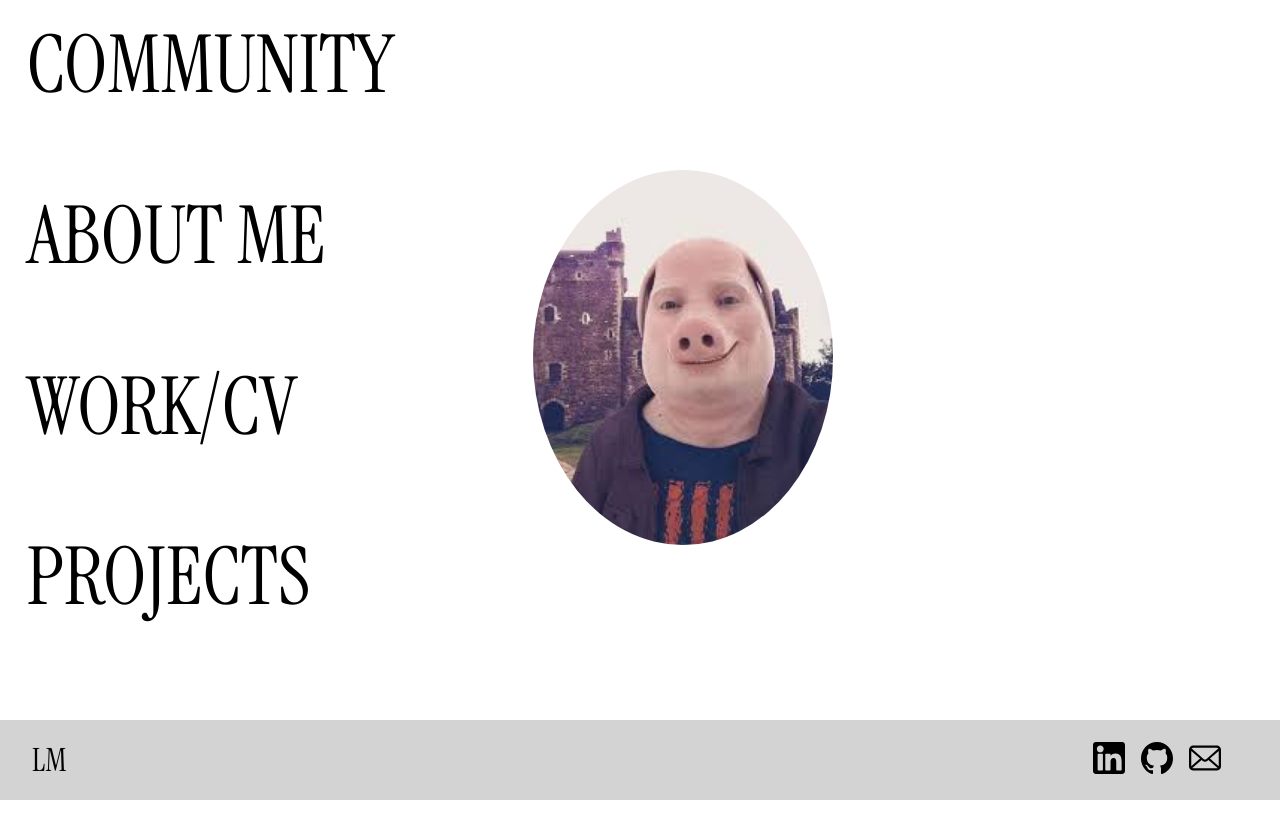
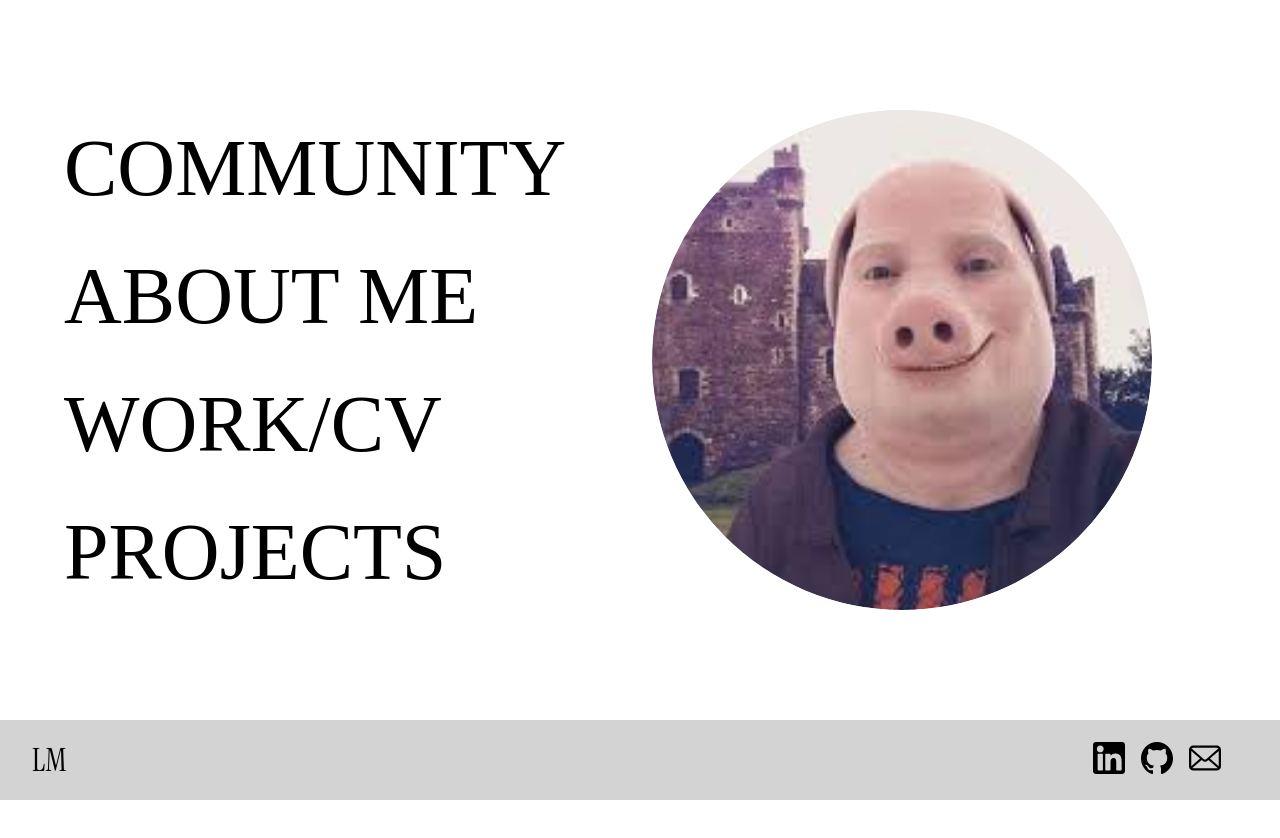
Before and after one commit to Logan-Mui/Web-Portfolio, a React (Vite) app: page / in a window 1280 px wide. Shown: the top 838 px of the page. Built offline with nearby package versions, Linux system fonts and the light colour scheme.

Commit message:
styling fixes

```diff
--- a/src/styles/splash/menu.css
+++ b/src/styles/splash/menu.css
@@ -1,34 +1,54 @@
+.Menu {
+    display: flex;
+    align-items: center;
+    justify-content: space-between;
+    width: 100%;
+    height: 100vh;
+    background-color: white;
+    position: relative;
+}
+
 .MenuLinks {
-    height: 100%;
-    width: 50%;
-    border-radius: 50% 0% 50% 0%;
     display: flex;
     flex-direction: column;
+    justify-content: center;
+    padding-left: 5%;
+    z-index: 2;
 }
 
 .MenuLinks a {
-    width: 100%;
-    height: 20%;
-    font-size: 5em;
-    padding: 2.5% 0px 2.5% 5%;
+    font-family: 'Playfair Display', serif; /* Or similar serif font */
+    font-size: 5rem;
+    font-weight: 400;
+    color: black;
+    text-decoration: none;
+    line-height: 1.2;
+    margin: 0.2em 0;
+    text-transform: uppercase;
+}
+
+.MenuLinks a:hover {
+    opacity: 0.7;
 }
 
 .PicOfMe {
-    width: 70%;
-    height: 100%;
-
-    min-width: 300px;
-    min-height: 300px;
-
+    position: absolute;
+    right: 10%;
+    top: 50%;
+    transform: translateY(-50%);
+    width: 500px;
+    height: 500px;
     border-radius: 50%;
-    align-content: center;
-
-    z-index: 1;
+    overflow: hidden;
+    background-color: #e8e8e8;
+    display: flex;
+    align-items: center;
+    justify-content: center;
 }
 
-.PicOfMe img{
+.PicOfMe img {
+    width: 100%;
+    height: 100%;
+    object-fit: cover;
     border-radius: 50%;
-
-    min-width: 300px;
-    min-height: 300px;
 }
```
